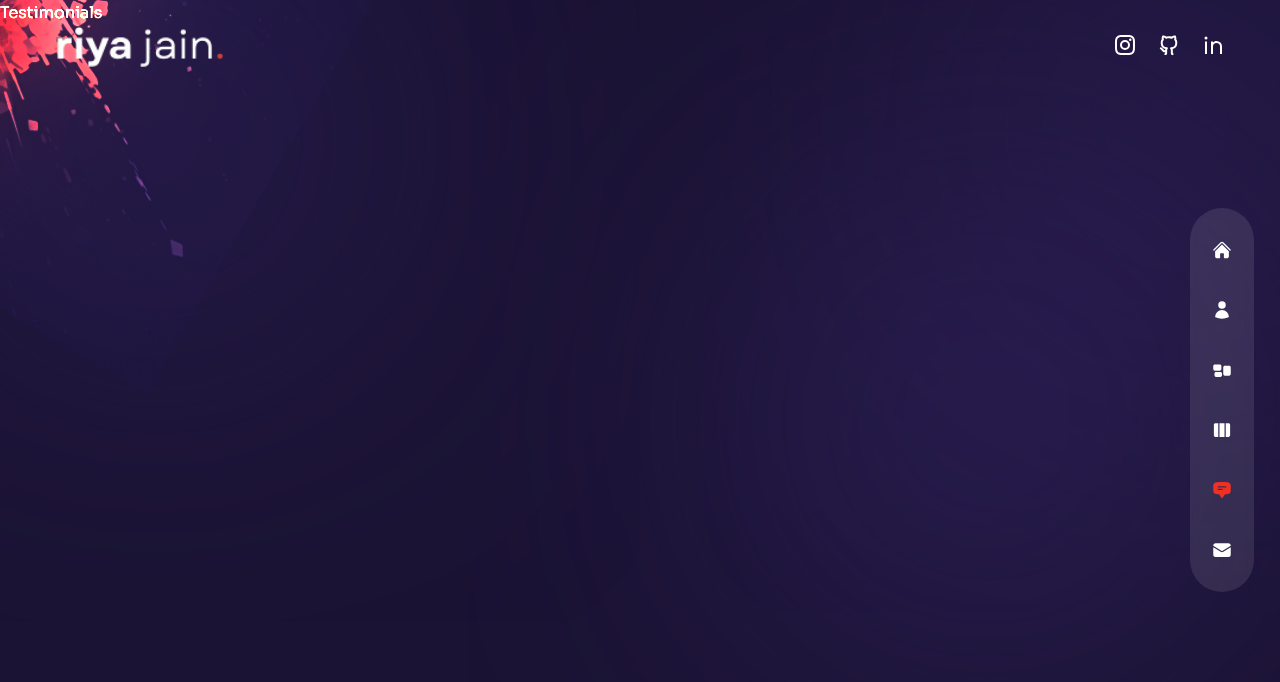
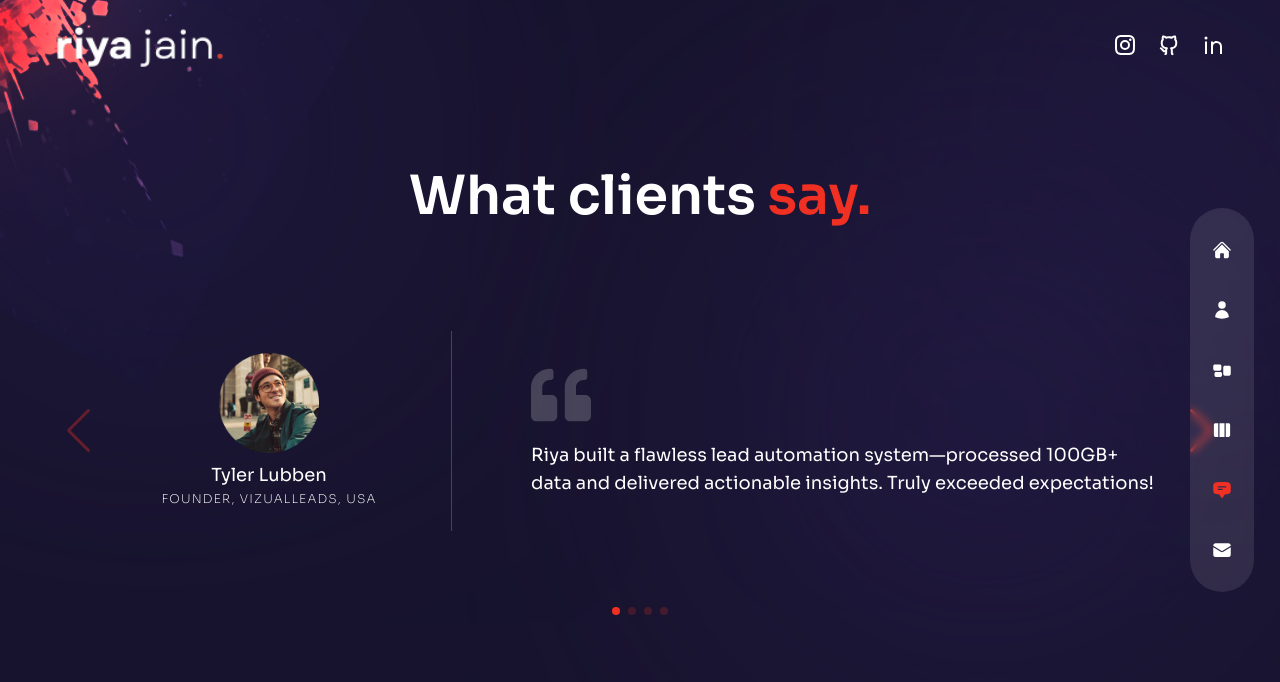
Before and after one commit to Riya2511/portfolio, a Next.js app: page /testimonials in a window 1280 px wide. Shown: the top 682 px of the page. Built offline with nearby package versions, Linux system fonts and the light colour scheme.

Commit message:
testimonials page implemented

```diff
--- a/components/TestimonialSlider.js
+++ b/components/TestimonialSlider.js
@@ -1,30 +1,81 @@
 // testimonial data
 const testimonialData = [
   {
-    image: '/t-avt-1.png',
-    name: 'Anne Smith',
-    position: 'Customer',
+    image: '/t-avt-3.png',
+    name: 'Tyler Lubben',
+    position: 'Founder, VizualLeads, USA',
     message:
-      'Lorem ipsum dolor sit amet consectetur adipisicing elit. Cum expedita odit beatae, cupiditate saepe quam officia aut placeat quas neque!',
+      'Riya built a flawless lead automation system—processed 100GB+ data and delivered actionable insights. Truly exceeded expectations!',
   },
   {
-    image: '/t-avt-2.png',
-    name: 'Jane Doe',
-    position: 'Customer',
+    image: '/t-avt-1.png',
+    name: 'Pradeep Gupta',
+    position: 'CEO & Founder, Bisgen Solutions, India',
     message:
-      'Lorem ipsum dolor sit amet consectetur adipisicing elit. Cum expedita odit beatae, cupiditate saepe quam officia aut placeat quas neque!',
+      'She is technically strong and very copperative and completed the requested project on time and with quality delivery.',
   },
   {
     image: '/t-avt-3.png',
-    name: 'Jhon Doe',
-    position: 'Customer',
+    name: 'Tolga Caskurlu',
+    position: 'Customer, Netherlands',
     message:
-      'Lorem ipsum dolor sit amet consectetur adipisicing elit. Cum expedita odit beatae, cupiditate saepe quam officia aut placeat quas neque!',
+      "I think she has some good skills and completed the project in time. I think she may be a good and reliable choice for long-term projects.",
+  },
+  {
+    image: '/t-avt-1.png',
+    name: 'Amit Shah',
+    position: 'Director, Mahati Graphics, India',
+    message:
+      "Brilliant offline loan manager—portable, secure, and OS-independent. Solved a real problem with a smart, reliable solution.",
   },
 ];
 
+import {Swiper, SwiperSlide} from 'swiper/react';
+import Image from "next/image";
+
+import 'swiper/css';
+import 'swiper/css/navigation';
+import 'swiper/css/pagination';
+
+import {Navigation, Pagination} from 'swiper';
+
+import { FaQuoteLeft} from 'react-icons/fa';
+
 const TestimonialSlider = () => {
-  return <div>Testimonial Slider</div>;
+  return <Swiper
+      navigation={true}
+      pagination={{
+        clickable: true
+      }}
+      modules={[Navigation, Pagination]}
+      className='h-[400px]'
+    >
+    {testimonialData.map((person, index) => {
+      return (
+        <SwiperSlide key={index}>
+          <div className='flex flex-col items-center md:flex-row gap-x-8 h-full px-16'>
+            <div className='w-full max-w-[300px] flex flex-col xl:justify-center items-center relative mx-auto xl:mx-0'>
+              <div className='flex flex-col justify-center text-center'>
+                <div className='mb-2 mx-auto'>
+                  <Image src={person.image} width={100} height={100} alt=''/>
+                </div>
+                <div className='text-lg'>{person.name}</div>
+                <div className='text-[12px] uppercase font-extralight tracking-widest'>
+                  {person.position}
+                </div>
+              </div>
+            </div>
+            <div className='flex-1 flex flex-col justify-center before:w-[1px] xl:before:bg-white/20 xl:before:absolute xl:before:left-0 xl:before:h-[200px] relative xl:pl-20'>
+              <div className="mb-4">
+                <FaQuoteLeft className='text-4xl xl:text-6xl text-white/20 mx-auto md:mx-0'/>
+              </div>
+              <div className='xl:text-lg text-center md:text-left'>{person.message}</div>
+            </div>
+          </div>
+        </SwiperSlide>
+      )
+    })}
+  </Swiper>;
 };
 
 export default TestimonialSlider;
--- a/pages/testimonials/index.js
+++ b/pages/testimonials/index.js
@@ -1,5 +1,21 @@
+import TestimonialSlider from "../../components/TestimonialSlider";
+
+import {motion} from 'framer-motion';
+import {fadeIn} from '../../variants'
+
 const Testimonials = () => {
-  return <div>Testimonials</div>;
+  return (
+  <div className="h-full bg-primary/30 py-32 text-center">
+    <div className="container mx-auto h-full flex flex-col justify-center">
+      <motion.h2 variants={fadeIn('up', 0.2)} initial="hidden" animate="show" exit="hidden" className="h2 mb-8 xl:mb-0">
+          What clients <span className="text-accent">say.</span>
+      </motion.h2>
+      <motion.div variants={fadeIn('up', 0.4)} initial="hidden" animate="show" exit="hidden">
+        <TestimonialSlider />
+      </motion.div>
+    </div>
+  </div>
+  )
 };
 
 export default Testimonials;
```
